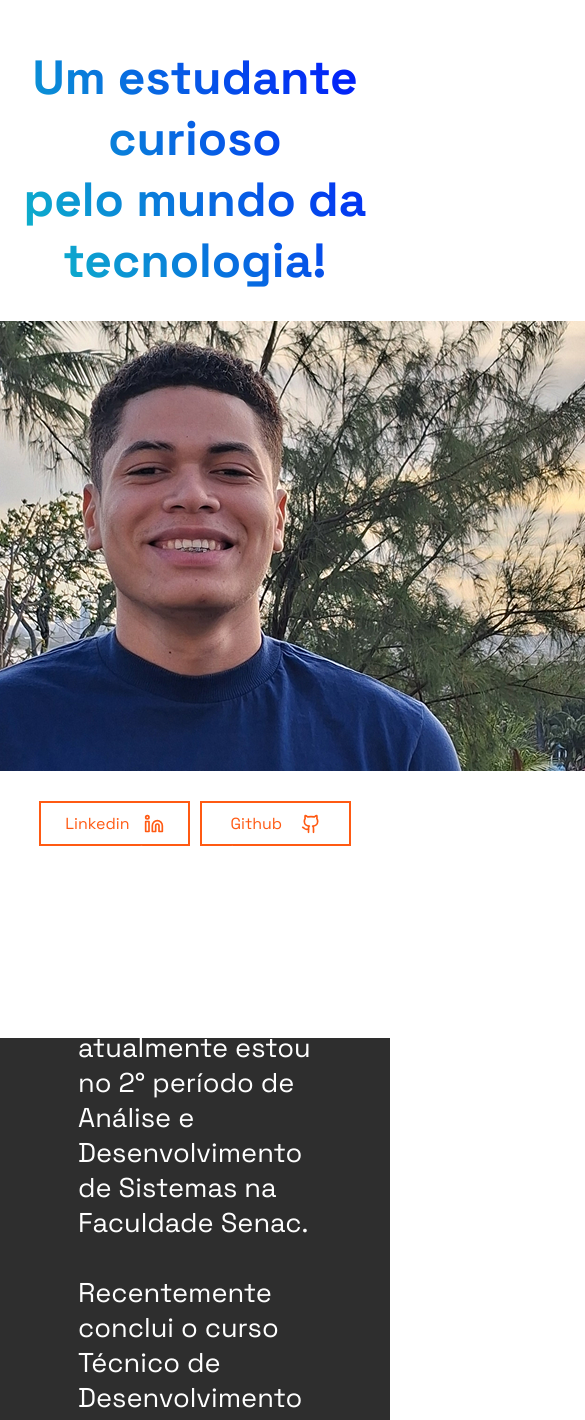
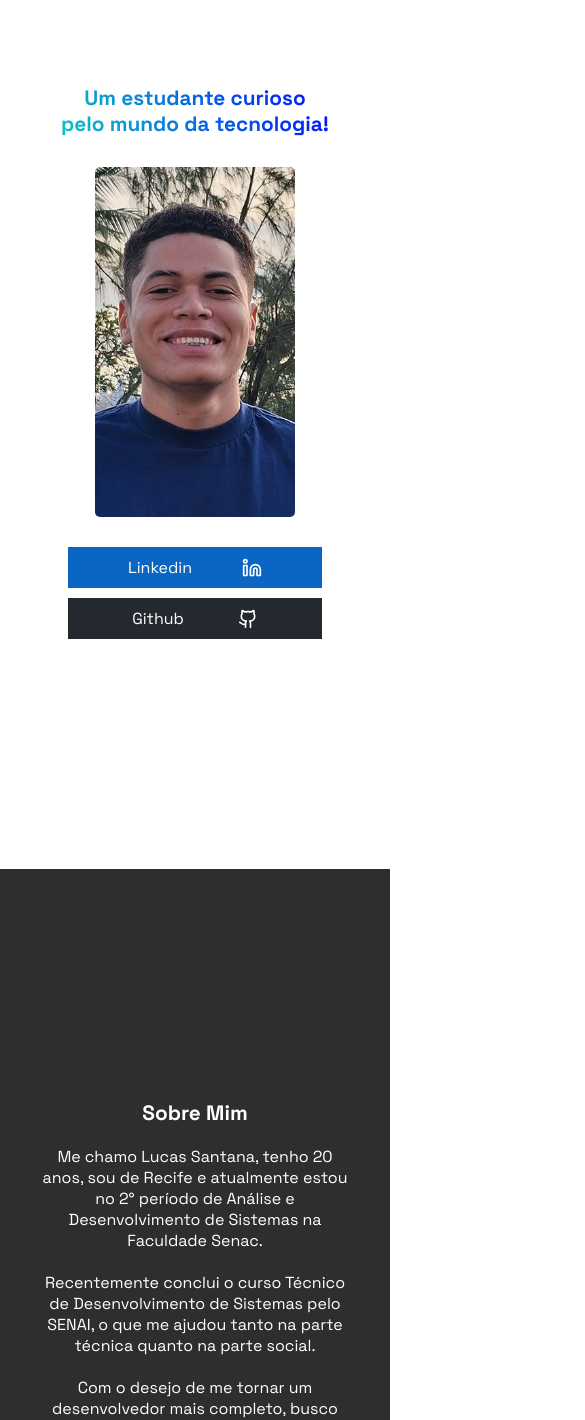
Before and after one commit to lucassantDev/portfolio-25-26, a React (Vite) app in the folder portfolio-react/: page / in a window 390 px wide. Shown: the part 144-1564 px from the top of the page, 585 px wide, since content can reach past the window. Built offline with nearby package versions, Linux system fonts and the light colour scheme.

Commit message:
style: adicionando responsividade para smartphones

```diff
--- a/portfolio-react/src/style/AboutMe.css
+++ b/portfolio-react/src/style/AboutMe.css
@@ -19,3 +19,15 @@
     width: 60%;
     font-size: 1.7rem;
 }
+
+@media screen and (min-width: 320px) and (max-width: 490px) {
+    .aboutme-h1{
+        font-size: 1.3rem;
+    }
+
+    .aboutme-p{
+        font-size: 1rem;
+        width: 80%;
+        text-align: center;
+    }
+}
--- a/portfolio-react/src/style/FirstSection.css
+++ b/portfolio-react/src/style/FirstSection.css
@@ -5,7 +5,6 @@
     align-items: center;
     justify-content: center;
     flex-direction: column;
-    /* background-color: var(--color05); */
 }
 
 img{
@@ -76,3 +75,45 @@ img{
     transition: 0.2s ease-in-out;
 
 }
+
+
+@media screen and (min-width: 320px) and (max-width: 490px) {
+    .section-text-image{
+        width: 100%;
+        height: 120vh;
+        display: flex;
+        align-items: center;
+        justify-content: center;
+        flex-direction: column;
+    }
+
+    .h1-firstSection{
+        font-size: 1.3rem;
+    }
+
+    img{
+        width: 200px;
+        height: 350px;
+    }
+
+    .buttons{
+        width: 100%;
+        align-items: center;
+        flex-direction: column;
+    }
+
+    .button-media{
+        width: 60%;
+        border: none;
+    }
+
+    .linkedin-button{
+        background-color: #0A66C2;
+        color: #FFF;
+    }
+
+    .github-button{
+        background-color: #24292F;
+        color: #FFF;
+    }
+}
--- a/portfolio-react/src/style/Footer.css
+++ b/portfolio-react/src/style/Footer.css
@@ -1,6 +1,5 @@
 .footer{
     height: 120px;
-    border: 1px solid red;
     display: flex;
     align-items: center;
     justify-content: center;
--- a/portfolio-react/src/style/Skills.css
+++ b/portfolio-react/src/style/Skills.css
@@ -21,8 +21,6 @@
     justify-content: center;
     margin: 10px 0 0 0 ;
     padding-block: 10px;
-
-
 }
 
 .div-stack img{
@@ -38,7 +36,8 @@
     align-items: center;
     justify-content: center;
     flex-direction: column;
-    width: 400px;
+    width: 450px;
+    max-width: 650px;
 
     font-weight: bold;
     font-size: 1.3rem;
@@ -49,3 +48,20 @@
     height: 30px;
     object-fit: cover;
 }
+
+@media screen and (min-width: 320px) and (max-width: 490px)  {
+
+    .section-skills h1{
+        font-size: 1.3rem;
+    }
+
+    .div-stack{
+        width: 90%;
+    }
+
+    .stack{
+        width: 190px;
+        font-size: 0.9rem;
+    }
+
+}
```
